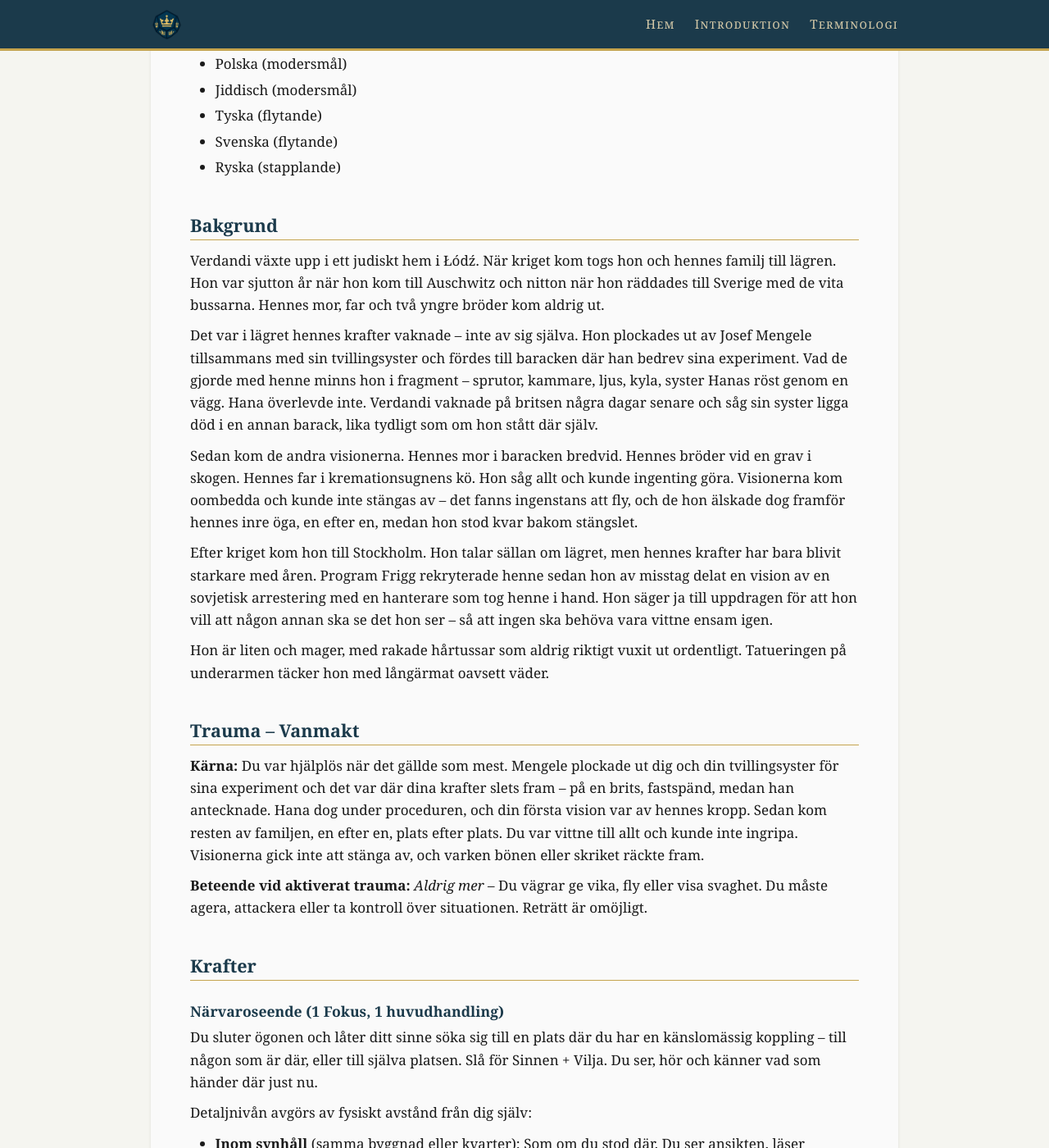
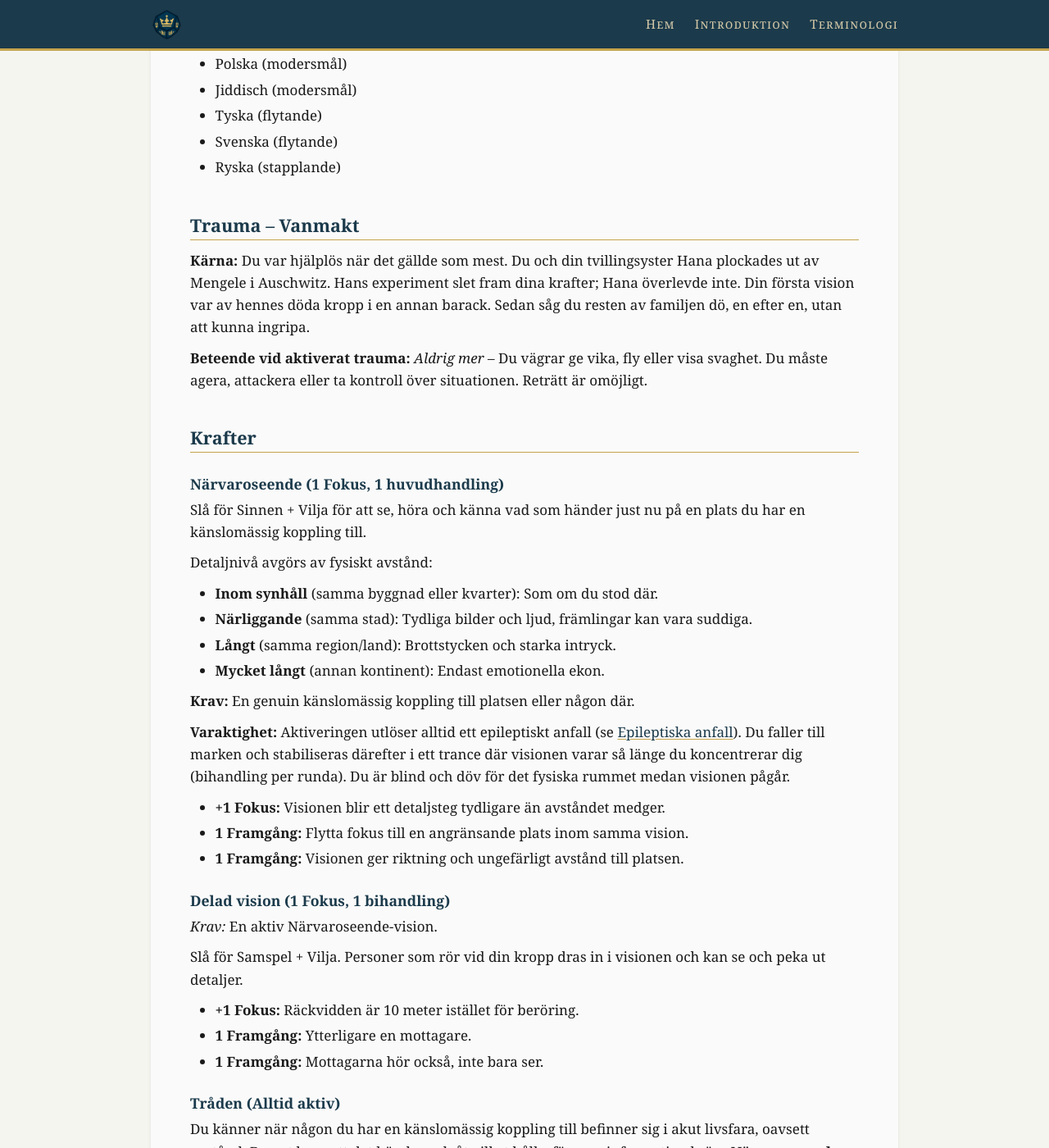
Before and after one commit to ulmus/Riket, a Jekyll site: the page built from Karaktärer/Verdandi.md, in a window 1280 px wide and 1400 px high, scrolled down 641 px. Shown: the whole window at 82% size. Built offline with Jekyll 4.4.1, drawn with Linux system fonts in a browser that asks for light colours; our own code applies the rules of GitHub Pages for plain Markdown files; some of the changed text lies outside the part shown.

Commit message:
Verdandi: epileptiska anfall vid aktivering, stramare text
Närvaroseende utlöser alltid ett epileptiskt anfall vid aktivering.
Lade till motsvarande Nackdel som beskriver konsekvenserna mekaniskt.
Strök Bakgrund-sektionen och kortade ned text genomgående för att
matcha tonen hos övriga rollpersoner.

https://claude.ai/code/session_01RBdYQqGLZF6hkYKyq3ckj4

```diff
--- a/Karaktärer/Verdandi.md
+++ b/Karaktärer/Verdandi.md
@@ -28,21 +28,9 @@ cssclasses:
 - Svenska (flytande)
 - Ryska (stapplande)
 
-## Bakgrund
-
-Verdandi växte upp i ett judiskt hem i Łódź. När kriget kom togs hon och hennes familj till lägren. Hon var sjutton år när hon kom till Auschwitz och nitton när hon räddades till Sverige med de vita bussarna. Hennes mor, far och två yngre bröder kom aldrig ut.
-
-Det var i lägret hennes krafter vaknade – inte av sig själva. Hon plockades ut av Josef Mengele tillsammans med sin tvillingsyster och fördes till baracken där han bedrev sina experiment. Vad de gjorde med henne minns hon i fragment – sprutor, kammare, ljus, kyla, syster Hanas röst genom en vägg. Hana överlevde inte. Verdandi vaknade på britsen några dagar senare och såg sin syster ligga död i en annan barack, lika tydligt som om hon stått där själv.
-
-Sedan kom de andra visionerna. Hennes mor i baracken bredvid. Hennes bröder vid en grav i skogen. Hennes far i kremationsugnens kö. Hon såg allt och kunde ingenting göra. Visionerna kom oombedda och kunde inte stängas av – det fanns ingenstans att fly, och de hon älskade dog framför hennes inre öga, en efter en, medan hon stod kvar bakom stängslet.
-
-Efter kriget kom hon till Stockholm. Hon talar sällan om lägret, men hennes krafter har bara blivit starkare med åren. Program Frigg rekryterade henne sedan hon av misstag delat en vision av en sovjetisk arrestering med en hanterare som tog henne i hand. Hon säger ja till uppdragen för att hon vill att någon annan ska se det hon ser – så att ingen ska behöva vara vittne ensam igen.
-
-Hon är liten och mager, med rakade hårtussar som aldrig riktigt vuxit ut ordentligt. Tatueringen på underarmen täcker hon med långärmat oavsett väder.
-
 ## Trauma – Vanmakt
 
-**Kärna:** Du var hjälplös när det gällde som mest. Mengele plockade ut dig och din tvillingsyster för sina experiment och det var där dina krafter slets fram – på en brits, fastspänd, medan han antecknade. Hana dog under proceduren, och din första vision var av hennes kropp. Sedan kom resten av familjen, en efter en, plats efter plats. Du var vittne till allt och kunde inte ingripa. Visionerna gick inte att stänga av, och varken bönen eller skriket räckte fram.
+**Kärna:** Du var hjälplös när det gällde som mest. Du och din tvillingsyster Hana plockades ut av Mengele i Auschwitz. Hans experiment slet fram dina krafter; Hana överlevde inte. Din första vision var av hennes döda kropp i en annan barack. Sedan såg du resten av familjen dö, en efter en, utan att kunna ingripa.
 
 **Beteende vid aktiverat trauma:** *Aldrig mer* – Du vägrar ge vika, fly eller visa svaghet. Du måste agera, attackera eller ta kontroll över situationen. Reträtt är omöjligt.
 
@@ -50,45 +38,40 @@ Hon är liten och mager, med rakade hårtussar som aldrig riktigt vuxit ut orden
 
 ### Närvaroseende (1 Fokus, 1 huvudhandling)
 
-Du sluter ögonen och låter ditt sinne söka sig till en plats där du har en känslomässig koppling – till någon som är där, eller till själva platsen. Slå för Sinnen + Vilja. Du ser, hör och känner vad som händer där just nu.
+Slå för Sinnen + Vilja för att se, höra och känna vad som händer just nu på en plats du har en känslomässig koppling till.
 
-Detaljnivån avgörs av fysiskt avstånd från dig själv:
+Detaljnivå avgörs av fysiskt avstånd:
 
-- **Inom synhåll** (samma byggnad eller kvarter): Som om du stod där. Du ser ansikten, läser läpparna, känner igen lukter.
-- **Närliggande** (samma stad, ~10 km): Tydliga bilder och ljud, men främlingars ansikten kan vara suddiga.
-- **Långt** (samma region eller land): Brottstycken – nyckelhändelser, starka känslor, enstaka ord.
-- **Mycket långt** (annan kontinent): Endast emotionella ekon och fragmentariska bilder.
+- **Inom synhåll** (samma byggnad eller kvarter): Som om du stod där.
+- **Närliggande** (samma stad): Tydliga bilder och ljud, främlingar kan vara suddiga.
+- **Långt** (samma region/land): Brottstycken och starka intryck.
+- **Mycket långt** (annan kontinent): Endast emotionella ekon.
 
-**Krav:** En genuin känslomässig koppling till platsen eller någon som befinner sig där. Slumpmässiga okända platser går inte att se.
+**Krav:** En genuin känslomässig koppling till platsen eller någon där.
 
-**Varaktighet:** Visionen varar så länge du koncentrerar dig (en bihandling per runda). Medan du är i visionen är du själv blind och döv för det fysiska rummet omkring dig.
+**Varaktighet:** Aktiveringen utlöser alltid ett epileptiskt anfall (se [[#Epileptiska anfall|Nackdelar]]). Du faller till marken och stabiliseras därefter i ett trance där visionen varar så länge du koncentrerar dig (bihandling per runda). Du är blind och döv för det fysiska rummet medan visionen pågår.
 
 - **+1 Fokus:** Visionen blir ett detaljsteg tydligare än avståndet medger.
-- **+1 Fokus:** Du kan agera normalt i nuet samtidigt som visionen pågår – ingen bihandling krävs för att hålla den.
-- **1 Framgång:** Du kan flytta fokus till en angränsande plats inom samma vision (zooma in på ett annat rum, följa efter någon ut på gatan).
-- **1 Framgång:** Visionen ger en pålitlig riktning och ungefärligt avstånd till platsen från där du befinner dig.
+- **1 Framgång:** Flytta fokus till en angränsande plats inom samma vision.
+- **1 Framgång:** Visionen ger riktning och ungefärligt avstånd till platsen.
 
 ### Delad vision (1 Fokus, 1 bihandling)
 
 *Krav:* En aktiv Närvaroseende-vision.
 
-Du sträcker ut handen och låter någon annan se det du ser. Slå för Samspel + Vilja. Personer du rör vid dras in i visionen så länge den pågår och kan diskutera och peka ut detaljer för dig.
+Slå för Samspel + Vilja. Personer som rör vid din kropp dras in i visionen och kan se och peka ut detaljer.
 
-- **+1 Fokus:** Räckvidden är 10 meter istället för beröring – ögonkontakt räcker.
+- **+1 Fokus:** Räckvidden är 10 meter istället för beröring.
 - **1 Framgång:** Ytterligare en mottagare.
 - **1 Framgång:** Mottagarna hör också, inte bara ser.
-- **1 Framgång:** Mottagarna kan tala genom dig till någon i visionen, om denne också har en känslomässig koppling till mottagaren (samtalet är tyst för alla andra).
 
 ### Tråden (Alltid aktiv)
 
-Du känner när någon du har en känslomässig koppling till befinner sig i akut livsfara, oavsett avstånd. Du vet inte vad som händer – bara att det händer, och åt vilket håll. Effekten triggar passivt, ofta som en plötslig kvalmkänsla eller en bild som blixtrar förbi.
-
-- SL avgör vad som räknas som "akut livsfara" och kan beskriva det som en kort, ofrivillig glimt.
-- Om du vill veta mer måste du använda **Närvaroseende**.
+Du känner när någon du har en känslomässig koppling till befinner sig i akut livsfara, oavsett avstånd. Du vet bara att det händer och åt vilket håll – för mer information krävs **Närvaroseende**.
 
 ### Aktiverat trauma – Närvaroseende och Delad vision
 
-*Aldrig mer ensam.* Verdandis krafter slår på okontrollerat och hennes egna värsta minnen blandar sig med nuet. Närvaroseende öppnar mot lägret istället för dit hon vill, och Delad vision aktiveras automatiskt mot alla i hennes närhet – vänner, fiender och oskyldiga dras in i visionerna av brännugnar, vakttorn och döende kamrater. Effekten kan inte stängas av förrän det aktuella hotet är borta. Alla som drabbas av visionen tar **+1 Stress** per scen den pågår.
+*Aldrig mer ensam.* Närvaroseende slår på okontrollerat och drar fram minnen från lägret istället för dit du vill. Delad vision aktiveras automatiskt mot alla inom 10 meter – vänner, fiender och oskyldiga ser brännugnar, vakttorn och döende kamrater. Effekten upphör först när hotet är borta. Drabbade tar **+1 Stress** per scen.
 
 ## Förmågor
 
@@ -100,13 +83,17 @@ Spendera 1 Fokus efter ett lyckat analysslag för att ställa SL en extra fråga
 
 *Krav:* Analys 2
 
-Utöver dina grundspråk kan du välja ytterligare ett språk per nivå i Analys. (Lägren och efterkrigstidens Stockholm har gett dig öra för många tungor.)
+Utöver dina grundspråk kan du välja ytterligare ett språk per nivå i Analys.
 
 ## Nackdelar
 
+### Epileptiska anfall
+
+Varje gång du aktiverar **Närvaroseende** drabbas du av ett epileptiskt anfall. Den runda du aktiverar kraften kan du inte utföra någon ytterligare handling eller reaktion, och attacker mot dig får **+2 tärningar**. Därefter ligger du orörlig medan visionen pågår. När visionen avslutas tar du **+1 Stress** och alla dina slag är **ett steg svårare** resten av scenen.
+
 ### Ofrivilliga visioner
 
-När du befinner dig nära en plats med starka känslomässiga laddningar – en gammal massgrav, en mordplats, ett hem fyllt av sorg – riskerar Närvaroseende att triggas oombedd. Slå **Vilja + Vilja**; vid misslyckat slag dras du in i en kort vision och tar **+1 Stress**. SL avgör när det är relevant.
+På platser med starka känslomässiga laddningar (en massgrav, en mordplats) riskerar Närvaroseende att triggas oombedd. Slå Vilja + Vilja; misslyckat slag drar in dig i en kort vision och du tar **+1 Stress**.
 
 ### Bräcklig kropp
 
@@ -114,7 +101,7 @@ Lägret tog år av din hälsa. Alla slag för Fysik + Fysik mot sjukdom, kyla el
 
 ### Märkt
 
-Tatueringen på din underarm och ditt sätt att reagera på uniformer, hundar och slamret av lås gör dig svår att gömma i öppet land. I situationer där tyska, polska eller sovjetiska gränsvakter kontrollerar er på nära håll är alla List-slag för att framstå som obekymrad **ett steg svårare**.
+Tatueringen på underarmen och dina reaktioner på uniformer, hundar och låsslammer gör dig svår att dölja vid kontroll. List-slag för att framstå som obekymrad inför tyska, polska eller sovjetiska gränsvakter är **ett steg svårare**.
 
 ## Återhämtning
 
@@ -125,8 +112,8 @@ Tatueringen på din underarm och ditt sätt att reagera på uniformer, hundar oc
 ## Utrustning
 
 - **Pistol m/07:** Räckvidd 15 m, Skada 1, skadetyp Skjutvapen. Ammunition ❏
-- **Anteckningsbok i läder:** Verdandi för noggranna anteckningar över sina visioner – datum, plats, ansikten. +1 på Analys + Sinnen för att minnas detaljer från tidigare visioner.
-- **Fotografisamling:** Foton, brev och små personliga föremål från kontakter runt om i Europa, hennes ankare för känslomässiga kopplingar.
-- **Sjal av grov ull:** Hon fryser alltid. Bär den även inomhus.
-- **Sömntabletter:** För nätter då visionerna inte vill släppa taget.
-- **Davidsstjärna i silver:** Buren under blusen, mot huden.
+- **Anteckningsbok:** Logg över visioner. +1 på Analys + Sinnen för att minnas detaljer från tidigare visioner.
+- **Fotografisamling:** Foton, brev och föremål från kontakter runt om i Europa – ankare för känslomässiga kopplingar.
+- **Sjal av grov ull:** Mot kylan.
+- **Sömntabletter:** För nätter när visionerna inte släpper.
+- **Davidsstjärna i silver:** Buren under blusen.
```
